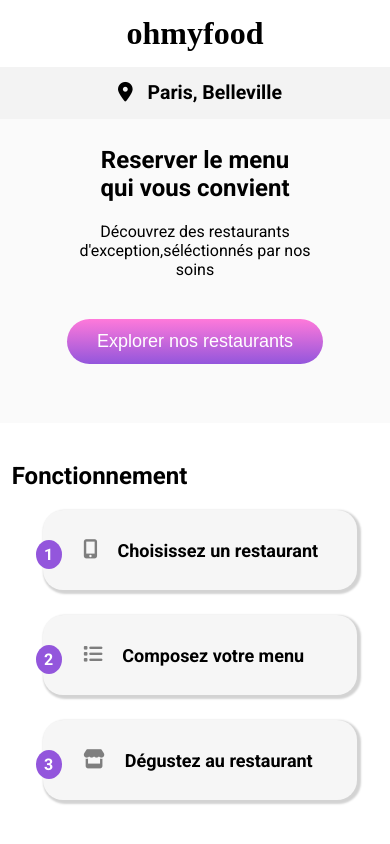
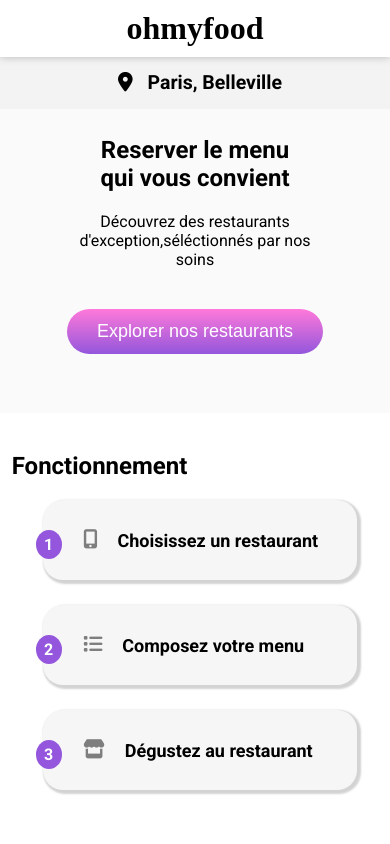
Before and after one commit to PatrickLPS/LopesPatrick_3_30052021, a plain HTML site: page index.html in a window 390 px wide. Shown: the top 844 px of the page. Drawn offline with Linux system fonts and the light colour scheme; a web font is replaced by a local one.

Commit message:
version 8

```diff
--- a/mobile.css
+++ b/mobile.css
@@ -128,10 +128,16 @@ right:2em;
   box-shadow: 2px 2px 2px 2px #d3d3d3;
 }
 h1 {
-  font-family: "Shrikhand";
+  font-family:"Shrikhand";
   text-align: center;
-  margin: 15px;
+ padding-top:10px;
+  padding-bottom:10px;
+ margin:0px;
+ box-shadow: 0 0 0.5rem rgb(0 0 0 / 25%);
+    position: relative;
+    z-index: 1000;
 }
+
 .reserv_button {
   border: #9356dc;
   background-color: gray;
```
